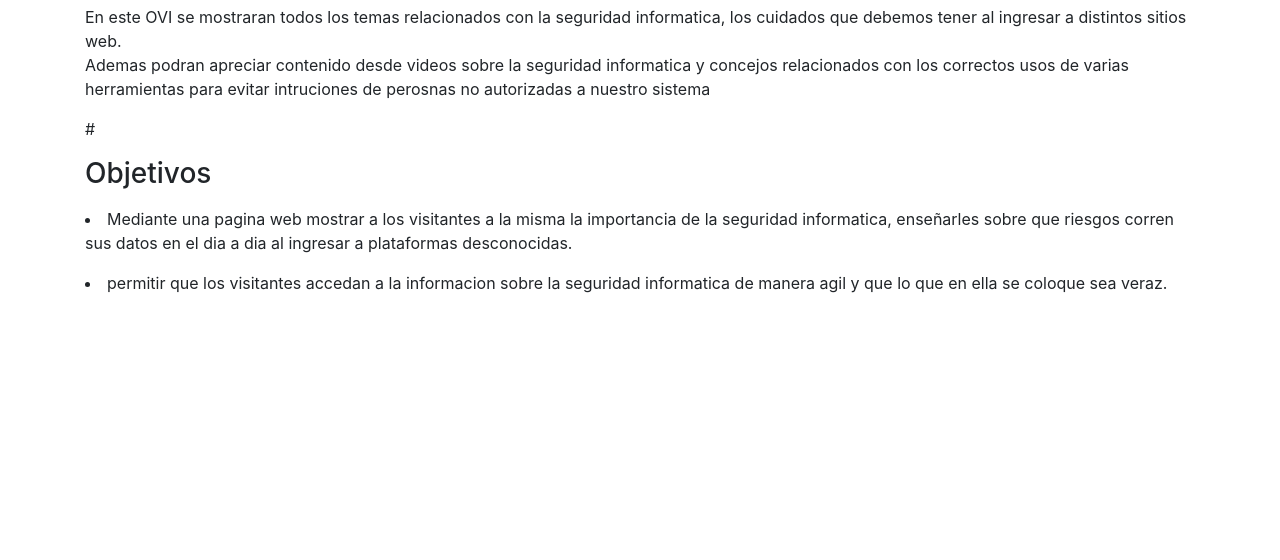
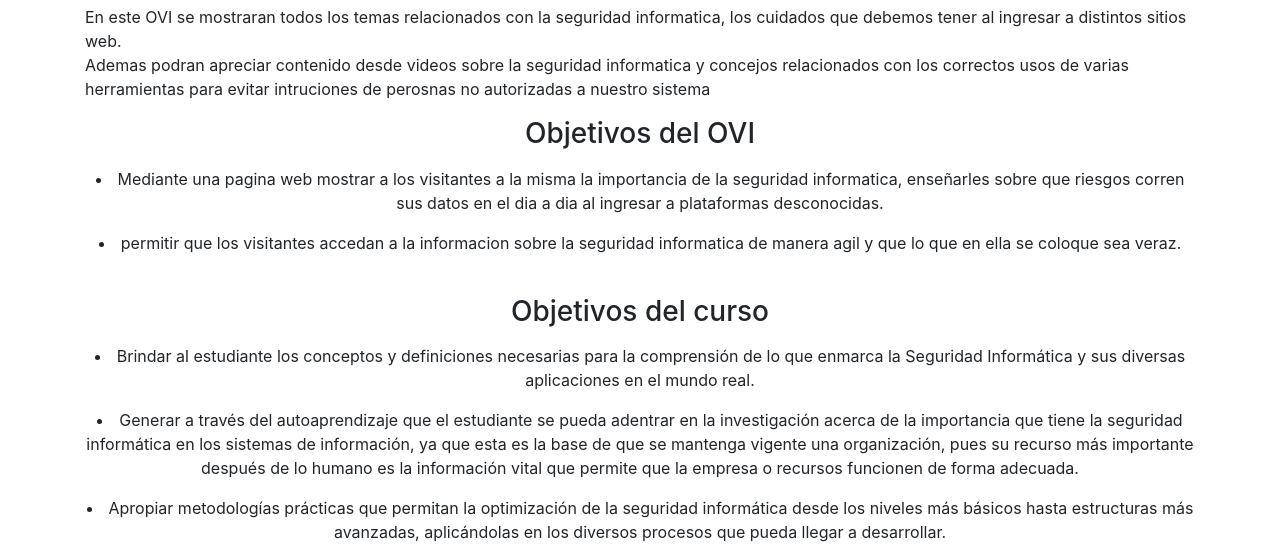
Before and after one commit to Elmer1995/proyectoOvi, a plain HTML site: page index.html in a window 1280 px wide. Shown: the part 259-819 px from the top of the page. Drawn offline with nearby package versions, Linux system fonts and the light colour scheme; files that its build step writes are made by us from their sources.

Commit message:
Anexo objetivos OVI y del curso

```diff
--- a/index.html
+++ b/index.html
@@ -53,11 +53,13 @@
           <Center><h3>Introduccion</h3></center>
            <p>En este OVI se mostraran todos los temas relacionados con la seguridad informatica, los cuidados que debemos tener al ingresar a distintos sitios web.<br/>
            Ademas podran apreciar contenido desde videos sobre la seguridad informatica y concejos relacionados con los correctos usos de varias herramientas para evitar intruciones de perosnas no autorizadas a nuestro sistema<br/></p>
-             <p>#</p>
-             <h3>Objetivos</h3>
+            <Center><h3>Objetivos del OVI</h3><center/>
             <p><li type="disc">Mediante una pagina web mostrar a los visitantes a la misma la importancia de la seguridad informatica, enseñarles sobre que riesgos corren sus datos en el dia a dia al ingresar a plataformas desconocidas.</li></p>
              <p><li type="disc">permitir que los visitantes accedan a la informacion sobre la seguridad informatica de manera agil y que lo que en ella se coloque sea veraz.</li><br/></p>
-             <p></p>
+             <h3>Objetivos del curso</h3>
+             <p><li type="disc">Brindar al estudiante los conceptos y definiciones necesarias para la comprensión de lo que enmarca la Seguridad Informática y sus diversas aplicaciones en el mundo real.</li></p>
+             <p><li type="disc">Generar a través del autoaprendizaje que el estudiante se pueda adentrar en la investigación acerca de la importancia que tiene la seguridad informática en los sistemas de información, ya que esta es la base de que se mantenga vigente una organización, pues su recurso más importante después de lo humano es la información vital que permite que la empresa o recursos funcionen de forma adecuada.</li></p>
+             <p><li type="disc">Apropiar metodologías prácticas que permitan la optimización de la seguridad informática desde los niveles más básicos hasta estructuras más avanzadas, aplicándolas en los diversos procesos que pueda llegar a desarrollar.</li></p>
         </article>
     </div>
 </section>
```
